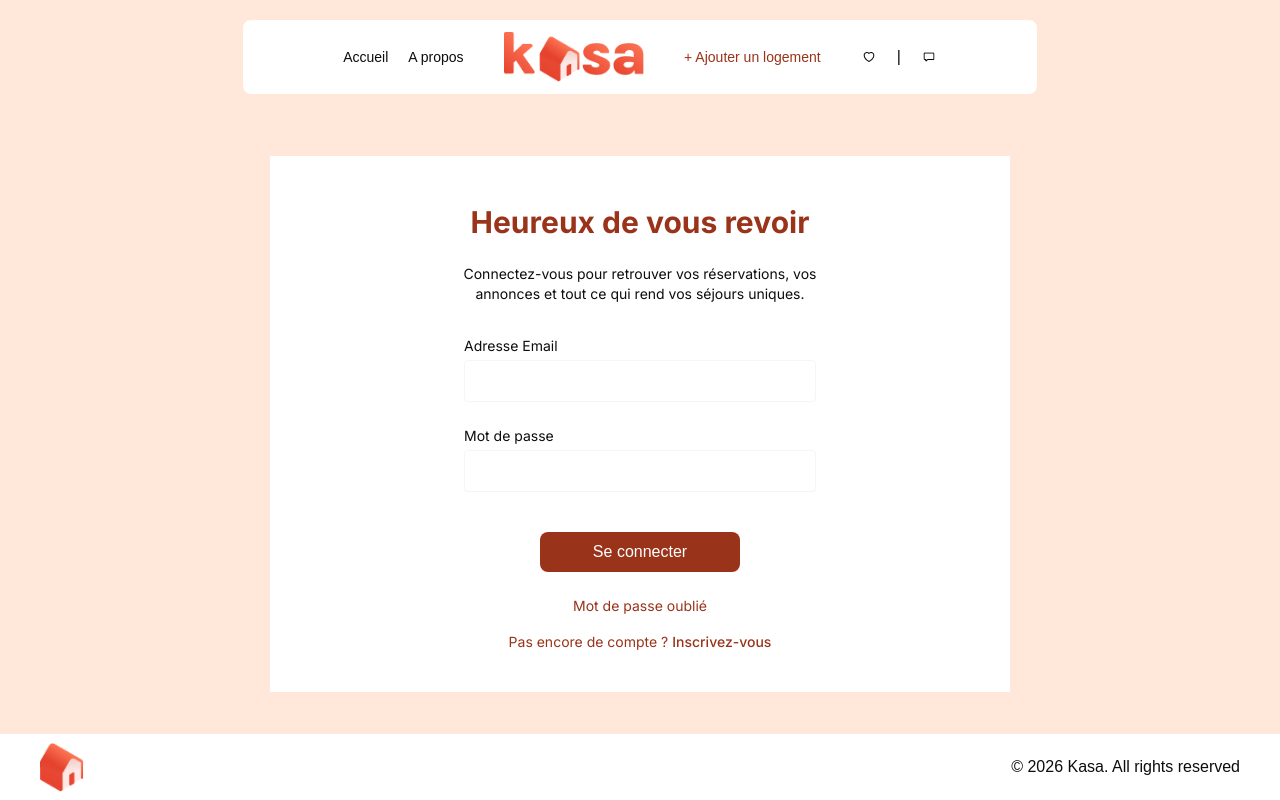
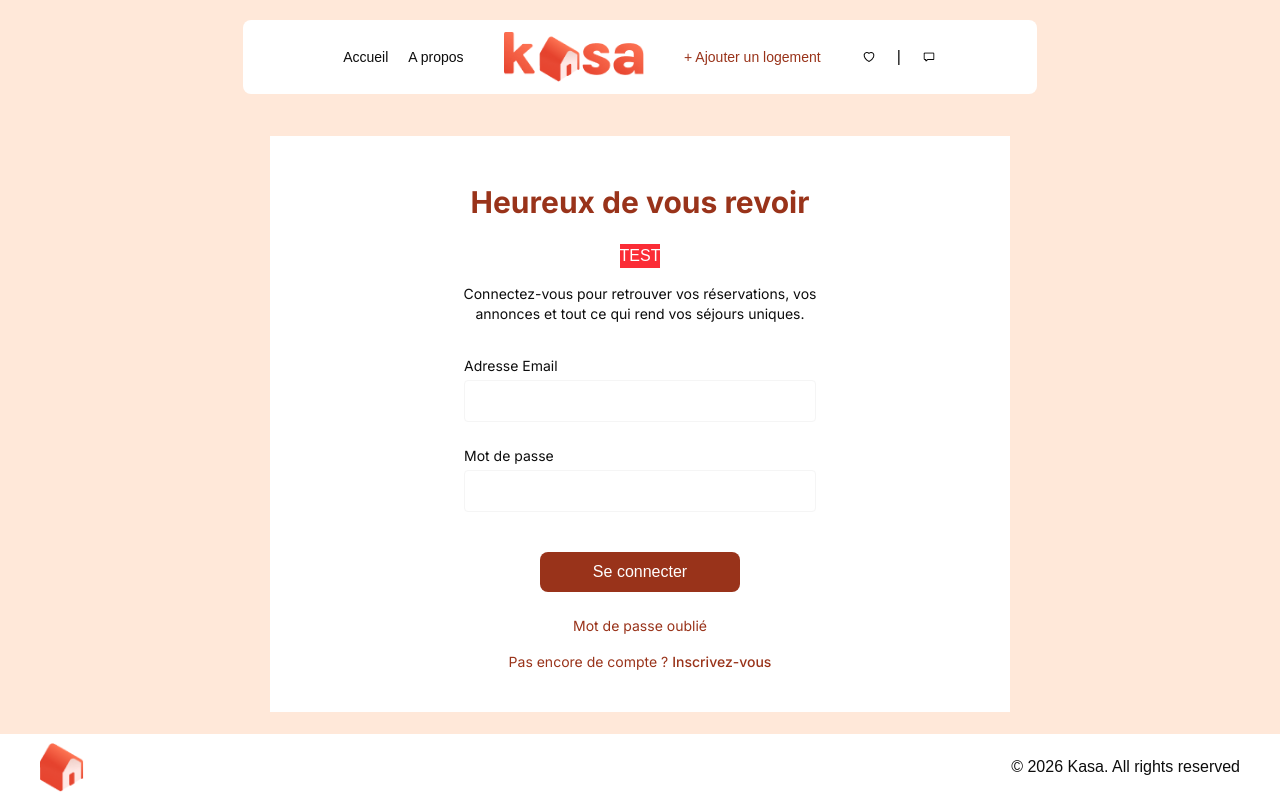
Before and after one commit to fkervella/OC-DevFS-P08, a Next.js app: page /login in a window 1280 px wide. Built offline with nearby package versions, Linux system fonts and the light colour scheme; no server answers.

Commit message:
Test de fonctionnement de tailwind avec déploiement vercel

```diff
--- a/app/layout.tsx
+++ b/app/layout.tsx
@@ -46,6 +46,7 @@ export default function RootLayout({
             className="sr-only focus:not-sr-only focus:absolute focus:top-2 focus:left-2 focus:z-50 focus:bg-white focus:text-mainRed focus:p-2 focus:rounded"
           >
             Aller au contenu principal
+            <div className="bg-red-500 text-white">TEST</div>
           </a>
           <Header />
           <main
--- a/app/login/page.tsx
+++ b/app/login/page.tsx
@@ -60,6 +60,7 @@ export default function LoginPage(): ReactElement {
         <h1 className="font-inter text-center text-mainRed text-3xl font-bold mt-2 mb-2">
           Heureux de vous revoir
         </h1>
+        <div className="bg-red-500 text-white">TEST</div>
         <p className="font-inter text-center text-sm font-normal max-w-100">
           Connectez-vous pour retrouver vos réservations, vos annonces et tout
           ce qui rend vos séjours uniques.
```
